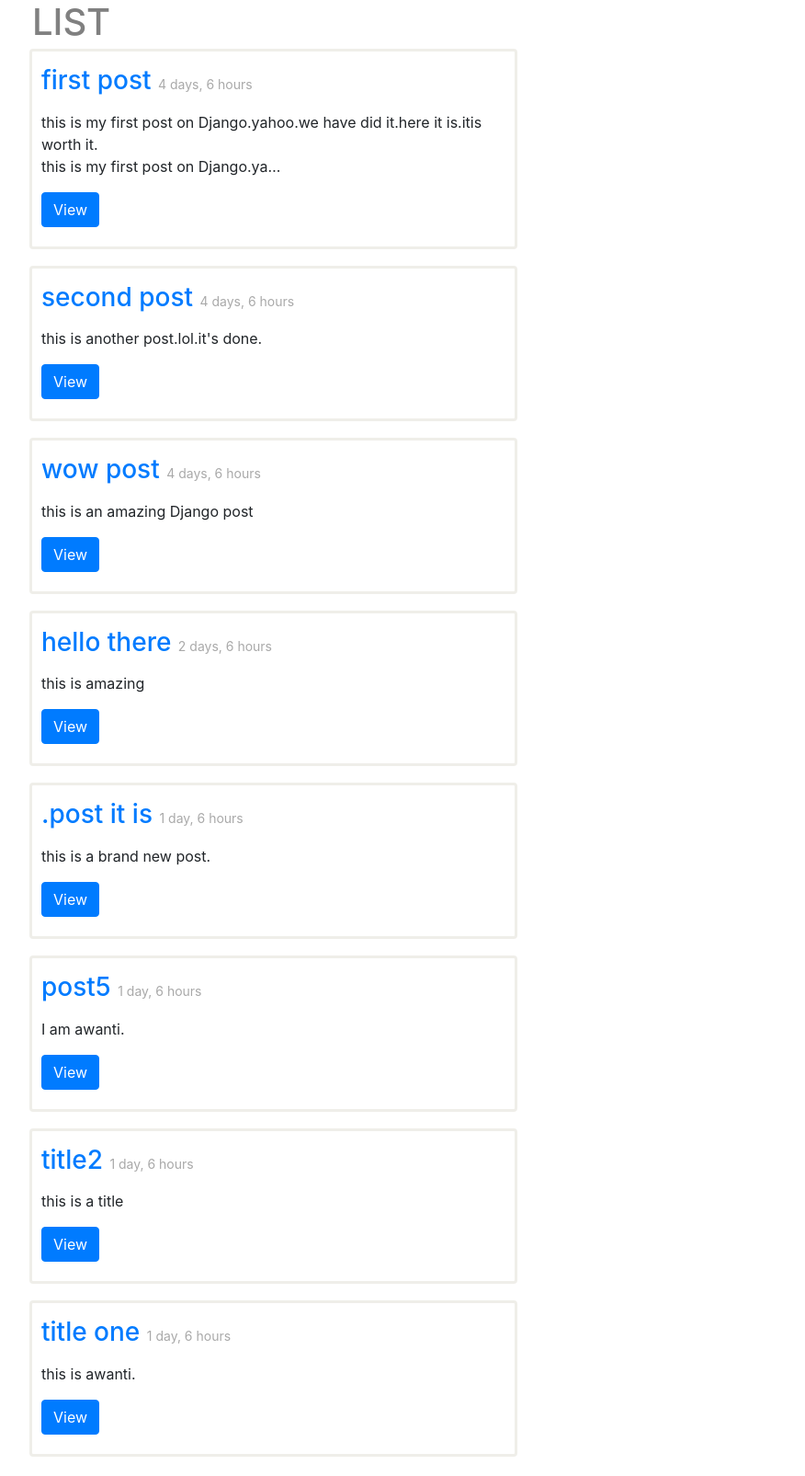
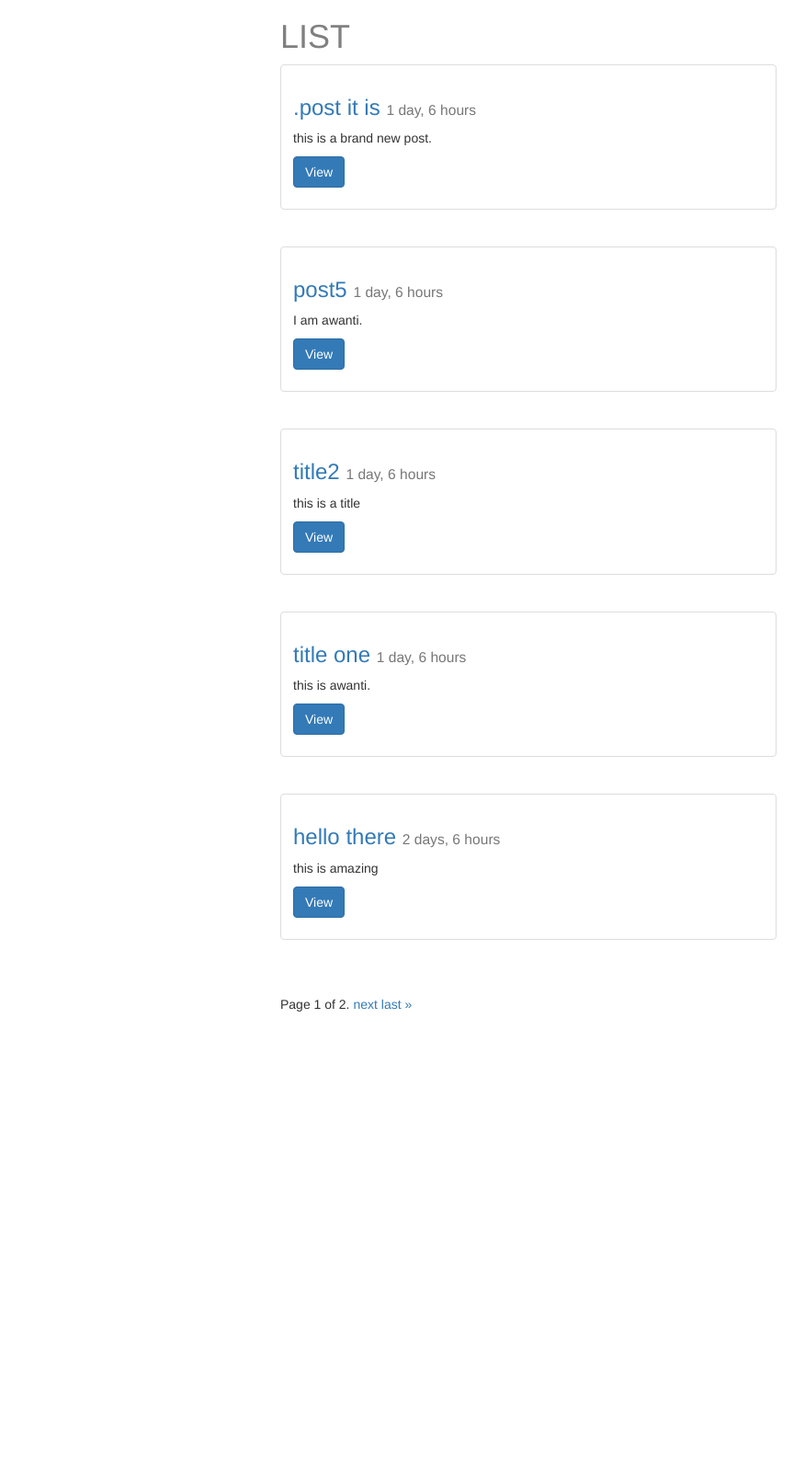
Before and after one commit to deadlyhallows/product-based, a Django app: page / in a window 1280 px wide. Shown: the whole page at 92% size, without its empty margins (65-941 px from the left). After the commit the page ends 1100 px from the top, so only its background shows below. Run offline with Django 3.2, Linux system fonts and the light colour scheme; data comes from the database, SQL or seed files in the repository; some libraries are stand-ins or nearby versions.

Commit message:
ordering and pagination applied.

```diff
--- a/posts/models.py
+++ b/posts/models.py
@@ -18,3 +18,6 @@ class Post(models.Model):
 
     def get_absolute_url(self):
         return reverse('posts:detail',kwargs={"id":self.id})
+
+    class Meta:
+        ordering = ['-timestamp','-updated']#important
--- a/posts/static/css/base.css
+++ b/posts/static/css/base.css
@@ -5,17 +5,6 @@ small{
     font-size: 14px;
     color:darkgray;}
 
-.thumbnail {
-        outline-style:solid;
-        outline-color: rgba(220, 218, 206, 0.45);
-        border-radius: 1px;}
-
-.caption{
-    padding-top: 15px;
-    padding-bottom:5px;
-    padding-left: 10px;
-    padding-right: 10px;}
-
 form {
     width: 500px;
     margin: auto;
--- a/posts/templates/base.html
+++ b/posts/templates/base.html
@@ -4,8 +4,7 @@
 <head>
     <meta charset="UTF-8">
     <title>{% block head_title %}product{% endblock %}</title>
-    <link rel="stylesheet" href="https://stackpath.bootstrapcdn.com/bootstrap/4.1.0/css/bootstrap.min.css"
-          integrity="sha384-9gVQ4dYFwwWSjIDZnLEWnxCjeSWFphJiwGPXr1jddIhOegiu1FwO5qRGvFXOdJZ4" crossorigin="anonymous">
+    <link rel="stylesheet" href="https://maxcdn.bootstrapcdn.com/bootstrap/3.3.7/css/bootstrap.min.css">
     <link rel="stylesheet" href="{% static 'css/base.css' %}">
 </head>
 
@@ -15,9 +14,7 @@
     {% block content %}{% endblock content %}
 </div>
 
-
-<script src="https://stackpath.bootstrapcdn.com/bootstrap/4.1.0/js/bootstrap.min.js"
-        integrity="sha384-uefMccjFJAIv6A+rW+L4AHf99KvxDjWSu1z9VI8SKNVmz4sk7buKt/6v9KI65qnm" crossorigin="anonymous">
-</script>
+<script src="https://ajax.googleapis.com/ajax/libs/jquery/3.2.1/jquery.min.js"></script>
+<script src="https://maxcdn.bootstrapcdn.com/bootstrap/3.3.7/js/bootstrap.min.js"></script>
 </body>
 </html>
--- a/posts/templates/post_list.html
+++ b/posts/templates/post_list.html
@@ -1,14 +1,10 @@
 {% extends "base.html" %}
 
-
-
 {% block content %}
-
-<div class="col-sm-6 col-sm-offset-3">
+<div class='col-sm-6 col-sm-offset-3'>
 <h1>{{ title }}</h1>
-<div class="row">
-
- {% for obj in object_list %}
+    {% for obj in object_list %}
+    <div class="row">
 
         <div class="col-sm-12 abc">
             <div class="thumbnail">
@@ -17,14 +13,33 @@
                 <h3><a href="{% url "posts:detail" id=obj.id %}">{{ obj.title }} <small>{{ obj.timestamp|timesince }}</small></a></h3>
                 <p>{{ obj.content |linebreaks|truncatechars:120}}</p>
                  <p><a href="{% url "posts:detail" id=obj.id %}" class="btn btn-primary" role="button">View</a></p>
+             </div>
 
-             </div>
             </div>
         <br>
         </div>
+    </div>
  {% endfor %}
 
-</div>
+<div class="pagination">
+    <span class="step-links">
+        {% if object_list.has_previous %}
+            <a href="?{{ page_change_var }}=1">&laquo; first</a>
+            <a href="?{{ page_change_var }}={{ object_list.previous_page_number }}">previous</a>
+        {% endif %}
+
+        <span class="current">
+            Page {{ object_list.number }} of {{ object_list.paginator.num_pages }}.
+        </span>
+
+        {% if object_list.has_next %}
+            <a href="?{{ page_change_var }}={{ object_list.next_page_number }}">next</a>
+            <a href="?{{ page_change_var }}={{ object_list.paginator.num_pages }}">last &raquo;</a>
+        {% endif %}
+    </span>
 </div>
 
+
+
+</div>
 {% endblock content %}
--- a/posts/views.py
+++ b/posts/views.py
@@ -1,5 +1,6 @@
 from django.http import HttpResponse ,HttpResponseRedirect
 from django.shortcuts import render,get_object_or_404,redirect
+from django.core.paginator import Paginator,EmptyPage, PageNotAnInteger
 from .models import Post
 from django.contrib import messages
 from .forms import PostForm
@@ -21,15 +22,22 @@ def post_create(request):
 
 
 def post_list(request):
-    queryset = Post.objects.all()
-    context= {
-        "object_list":queryset,
-        "title": "LIST"
-
+    queryset_list = Post.objects.all()#.order_by("-timestamp")
+    paginator = Paginator(queryset_list, 5)
+    page_change_var = 'page' #change=request
+    page = request.GET.get(page_change_var)
+    try:
+        queryset = paginator.page(page)
+    except PageNotAnInteger:
+        queryset = paginator.page(1)
+    except EmptyPage:
+        queryset = paginator.page(paginator.num_pages)
+    context = {
+        "object_list": queryset,
+        "title": "LIST",
+        "page_change_var":page_change_var
     }
-
-    return render(request, 'post_list.html',context)
-
+    return render(request, 'post_list.html', context)
 
 def post_detail(request,id=None):
     instance = get_object_or_404(Post,id=id)
```
